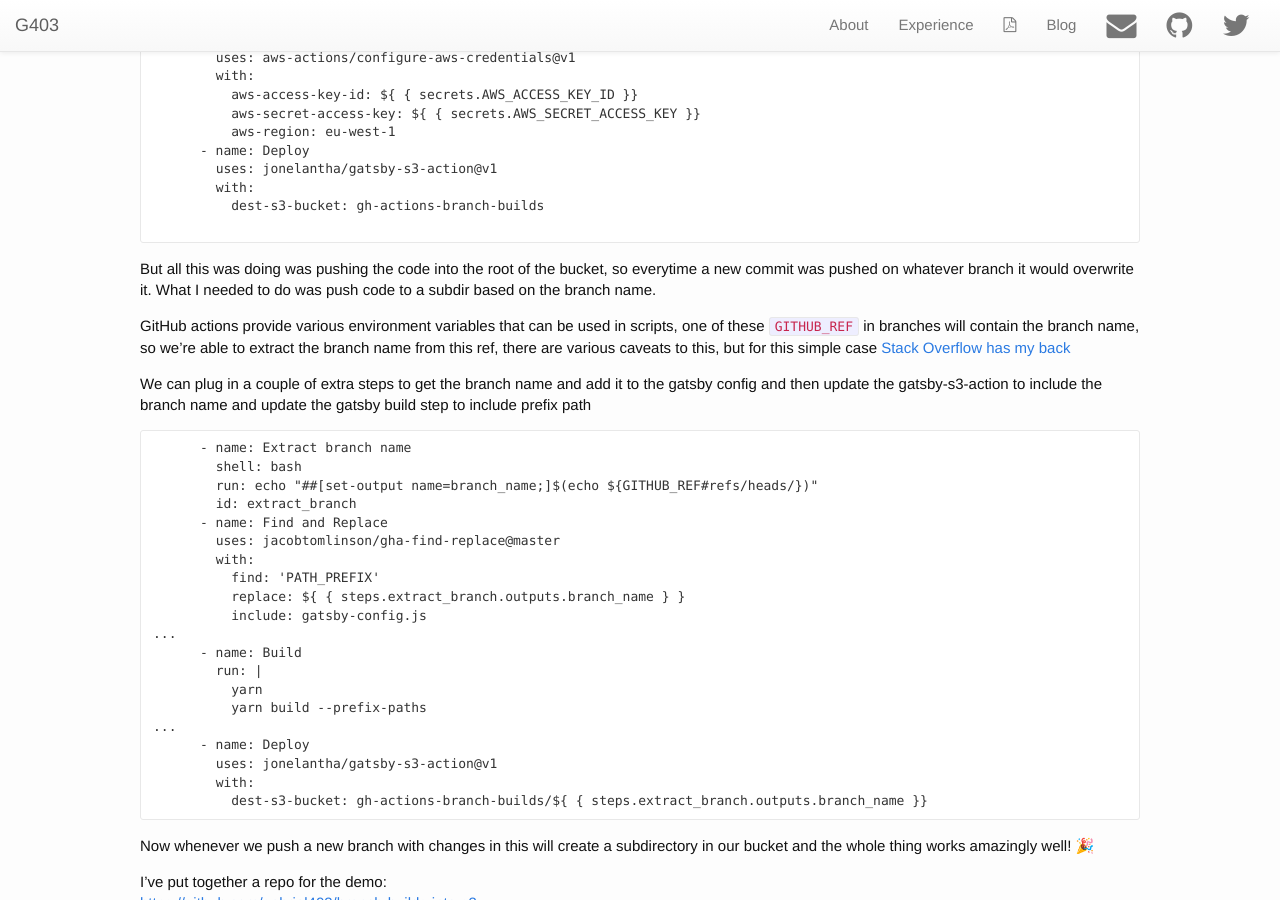
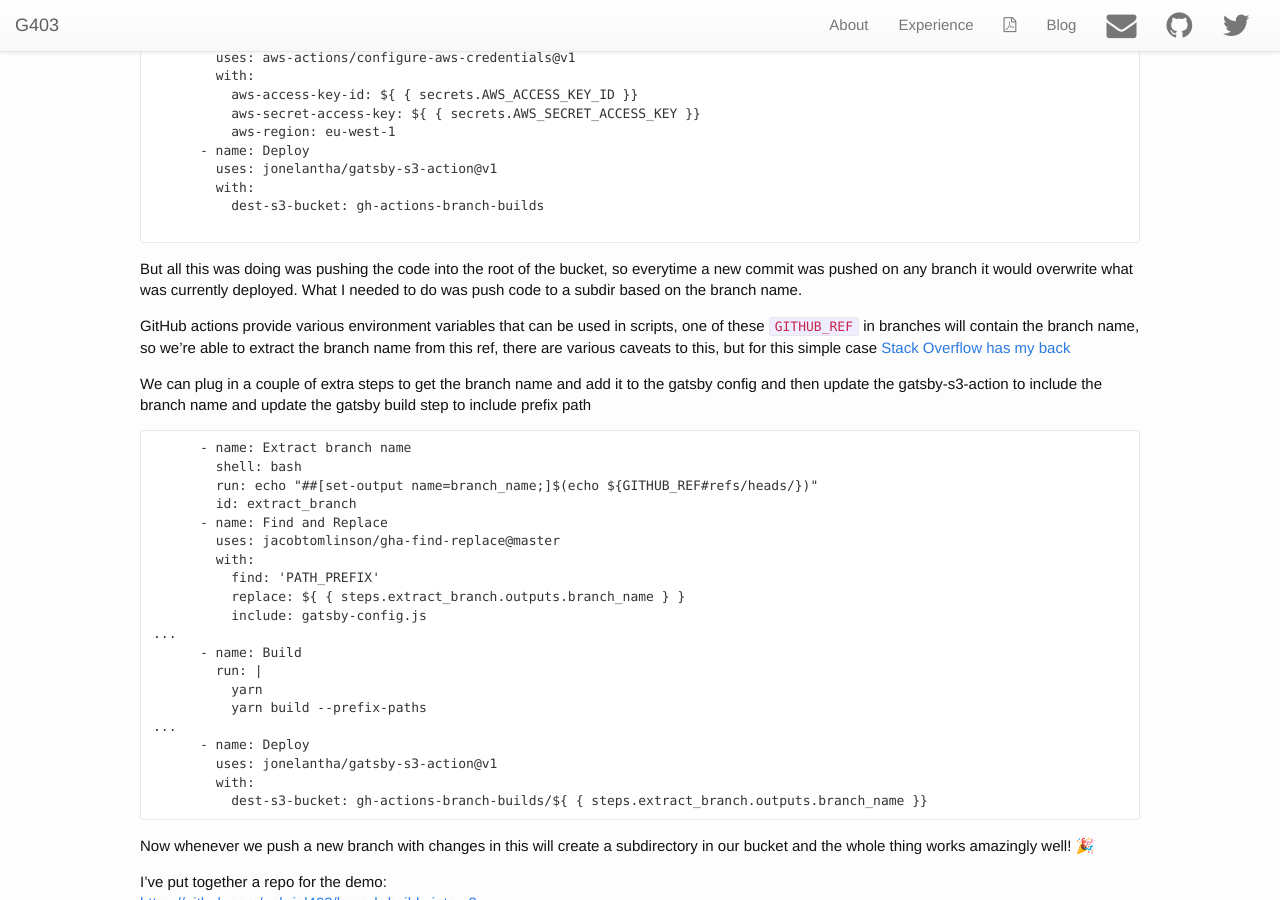
Before and after one commit to gabriel403/g403.co, a Jekyll site: the page built from _posts/2020-03-01-github-actions-and-branch-builds.md, in a window 1280 px wide and 900 px high, scrolled down 1298 px. Built offline with Jekyll 4.4.1, drawn with Linux system fonts in a browser that asks for light colours; nearby versions of some CDN libraries; emoji names are drawn with the system emoji font.

Commit message:
Update 2020-03-01-github-actions-and-branch-builds.md

````diff
--- a/_posts/2020-03-01-github-actions-and-branch-builds.md
+++ b/_posts/2020-03-01-github-actions-and-branch-builds.md
@@ -68,7 +68,7 @@ jobs:
 
 ```
 
-But all this was doing was pushing the code into the root of the bucket, so everytime a new commit was pushed on whatever branch it would overwrite it. What I needed to do was push code to a subdir based on the branch name.
+But all this was doing was pushing the code into the root of the bucket, so everytime a new commit was pushed on any branch it would overwrite what was currently deployed. What I needed to do was push code to a subdir based on the branch name.
 
 GitHub actions provide various environment variables that can be used in scripts, one of these `GITHUB_REF` in branches will contain the branch name, so we're able to extract the branch name from this ref, there are various caveats to this, but for this simple case [Stack Overflow has my back](https://stackoverflow.com/questions/58033366/how-to-get-current-branch-within-github-actions)
 
````
